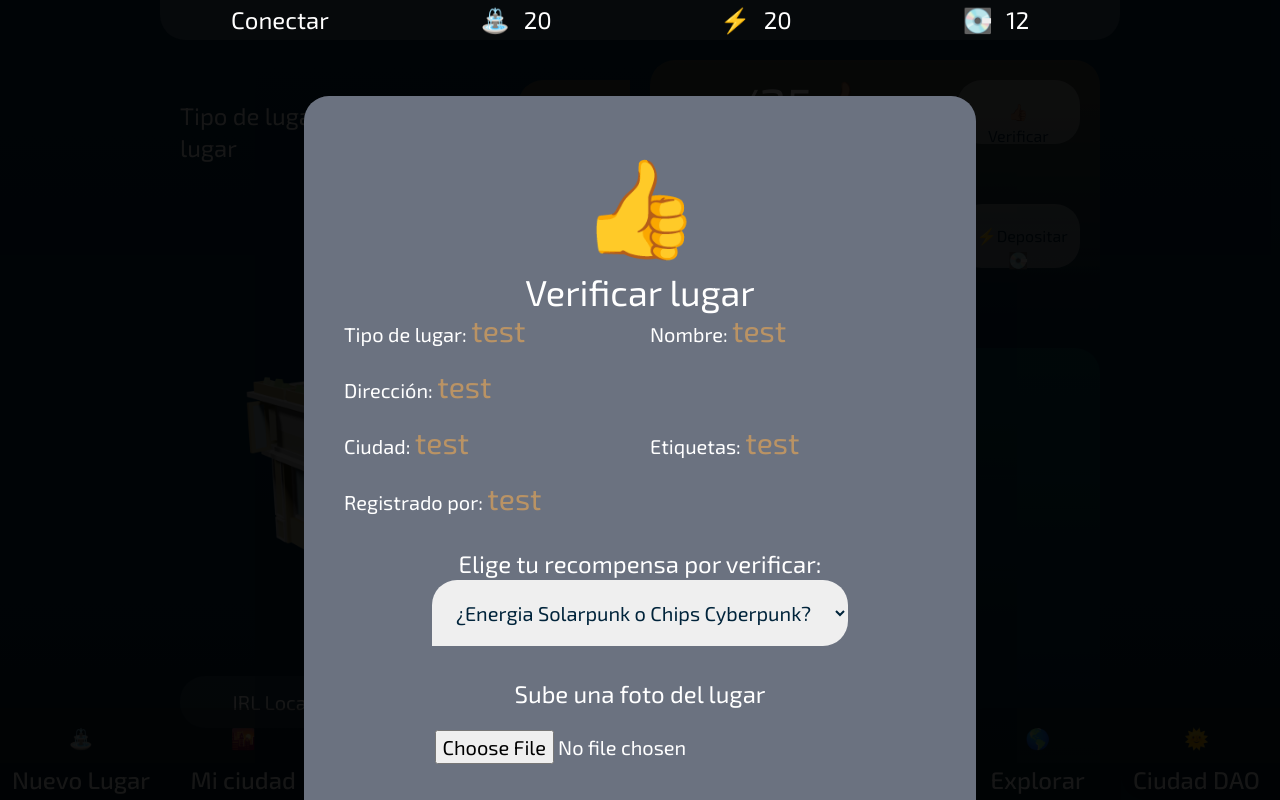
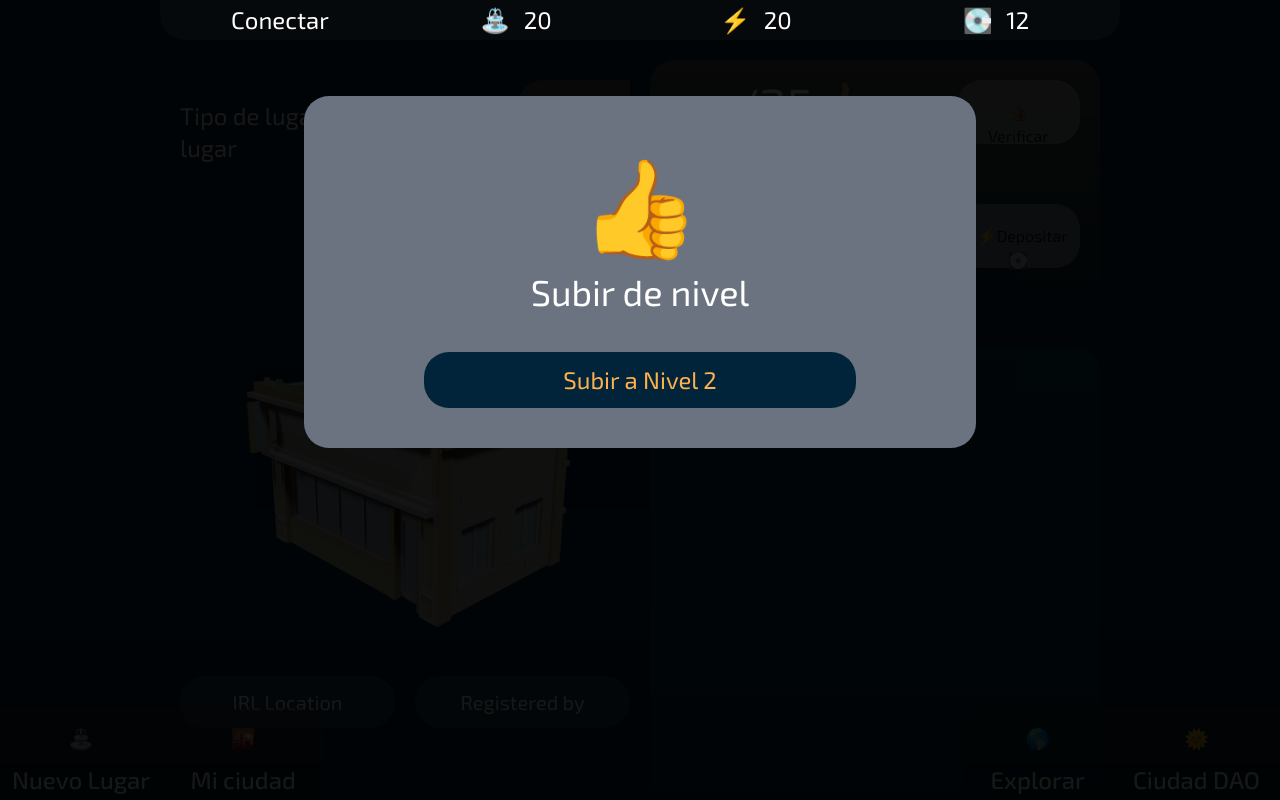
Before and after one commit to zenbitETH/Punk-Cities-V.02, a Next.js app: page /PlaceDetail in a window 1280 px wide. Both pictures are taken after a click on the button "👍🏽 Verificar". Built offline with nearby package versions, Linux system fonts and the light colour scheme.

Commit message:
Verify modal

```diff
--- a/components/VerifyModal.jsx
+++ b/components/VerifyModal.jsx
@@ -1,7 +1,7 @@
 import { Dialog, Transition } from "@headlessui/react";
 import { Fragment } from "react";
 
-const VerifyModal = ({ isOpen, handleClose }) => {
+const UpdateModal = ({ isOpen, handleClose }) => {
   return (
     <Transition appear show={isOpen} as={Fragment}>
       <Dialog as="div" className="fixed inset-0 z-10 overflow-y-auto" onClose={handleClose}>
@@ -19,28 +19,7 @@ const VerifyModal = ({ isOpen, handleClose }) => {
           <div className="h-screen m-24 rounded-lg px-4 text-center text-white align-middle">
             <div class="VerifyPl">
                 <div class="NewIcon">👍</div>
-                <div class="text-white text-4xl">Verificar lugar</div>
-                <div class="text-left grid gap-5 grid-cols-2 text-xl">
-                  <div>Tipo de lugar: <span class="verifyText"> test{/*ipfsResponse?.attributes[0].value*/}</span></div>
-                  <div>Nombre: <span class="verifyText"> test{/*ipfsResponse?.name*/}</span></div>
-
-                  <div class="col-span-2">Dirección: <span class="verifyText"> test{/*ipfsResponse?.address*/}</span></div>
-                  <div>Ciudad: <span class="verifyText"> test</span></div>
-                  <div>Etiquetas: <span class="verifyText"> test{/*ipfsResponse?.tag*/}</span></div>
-                  <div class="col-span-2">Registrado por: <span class="verifyText"> test{/*register*/}</span></div>
-                  <label class="col-span-2 text-center">
-                    Elige tu recompensa por verificar:
-                    <select class="text-night-100" id="TypeOfPlace" type="text" placeholder="Park">
-                      <option disabled selected>
-                        ¿Energia Solarpunk o Chips Cyberpunk?
-                      </option>
-                      <option>¡Quiero Energia! (+1⚡)</option>
-                      <option>¡Quiero Chips! (+1💽)</option>
-                    </select>
-                </label>
-                <label class="col-span-2 text-center">Sube una foto del lugar<input type="file"/></label>
-                </div>
-
+                <div class="text-white text-4xl">Subir de nivel</div>
 
                 {/* <label class="file">
                   Take and upload a photo to IPFS
@@ -48,7 +27,7 @@ const VerifyModal = ({ isOpen, handleClose }) => {
                   <div class="UploadBt"> Upload to IPFS</div>
                 </label> */}
                 <div class="CreateAcc" type="submit">
-            Verificar lugar
+                  Subir a Nivel 2
                 </div>
             </div>
           </div>
@@ -63,4 +42,4 @@ const VerifyModal = ({ isOpen, handleClose }) => {
   );
 };
 
-export default VerifyModal;
+export default UpdateModal;
```
Lines whose indentation alone changed are shown as unchanged.
